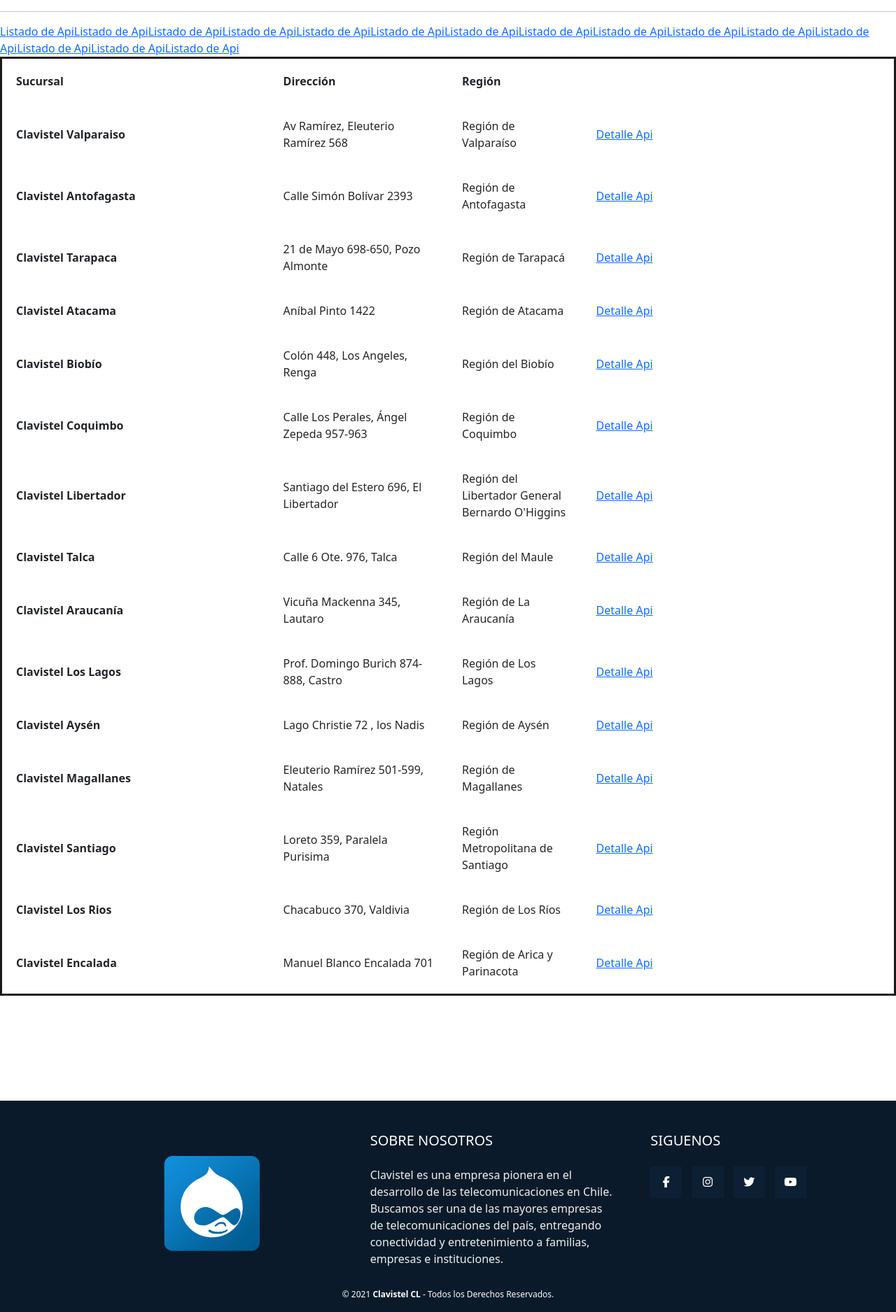
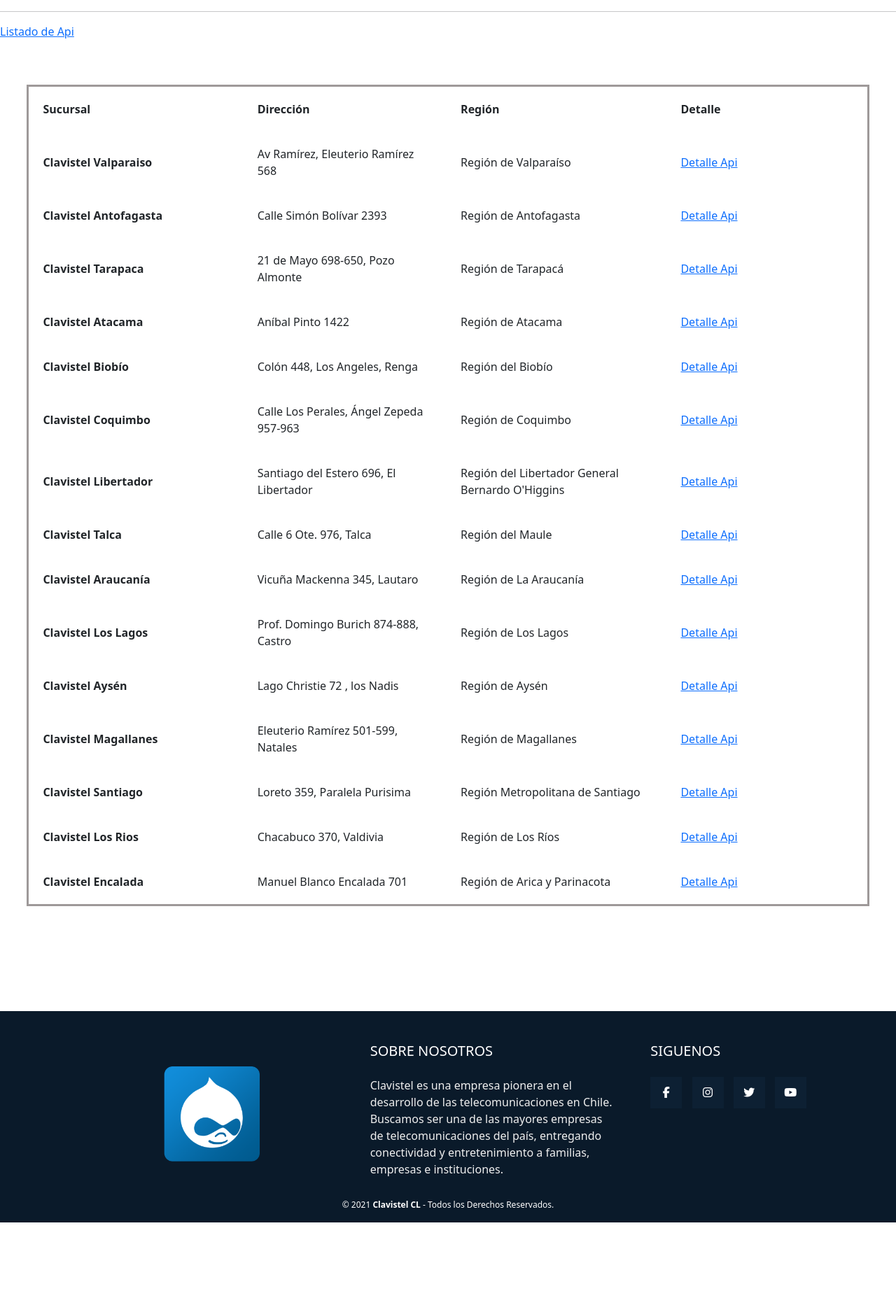
Before and after one commit to MarceloContrerasGonzalez/Clavistel, a Django app: page /ubicacion in a window 1280 px wide. Shown: the part 102-1977 px from the top of the page at 70% size. After the commit the page ends 1849 px from the top, so only its background shows below. Run offline with Django 4.2, Linux system fonts and the light colour scheme; data comes from the database, SQL or seed files in the repository; both versions use the stored data as it was after the commit; some libraries are stand-ins or nearby versions; some web fonts are replaced.

Commit message:
Arreglo css ubicacion/html

```diff
--- a/Clavistel/urls.py
+++ b/Clavistel/urls.py
@@ -20,7 +20,7 @@
 
 
 urlpatterns = [
-    path('admin/', admin.site.urls),
+    path('admin', admin.site.urls),
     path('', include('Telefonos.urls')),
     path('api/', include('rest_ubicacion.urls'))
 ]
--- a/Telefonos/static/Telefonos/css/style.css
+++ b/Telefonos/static/Telefonos/css/style.css
@@ -130,25 +130,25 @@
 table {
   table-layout: fixed;
   border-collapse: collapse;
-  border: 3px solid rgb(26, 26, 26);
-  margin: 0 auto;
+  border: 3px solid rgb(158, 153, 153);
+  margin: 5% 3%;
 
 }
 
 thead th:nth-child(1) {
-  width: 30%;
+  width: 10%;
 }
 
 thead th:nth-child(2) {
-  width: 20%;
+  width: 10%;
 }
 
 thead th:nth-child(3) {
-  width: 15%;
+  width: 10%;
 }
 
 thead th:nth-child(4) {
-  width: 35%;
+  width: 10%;
 }
 
 th, td {
@@ -685,6 +685,11 @@
         height: 100vh;
         padding: 3% 5%;
     }
+
+    table {
+        width: 100%;
+        margin: 0 auto;
+    }
 }
 
 @media screen and (min-width: 800px) {
--- a/rest_ubicacion/templates/rest_ubicacion/ubicacion.html
+++ b/rest_ubicacion/templates/rest_ubicacion/ubicacion.html
@@ -59,15 +59,16 @@
             <th scope="col">Sucursal</th>
             <th scope="col">Dirección</th>
             <th scope="col">Región</th>
+            <th scope="col">Detalle</th>
           </tr>
         </thead>
         <tbody>
+            <a href="{% url 'lista_sucursales'%}">Listado de Api</a>
             {% for suc in lista_Sucursal%}
             <tr>
               <th scope="row">{{suc.nombre_sucursal}}</th>
               <td>{{suc.direccion}}</td>
               <td>{{suc.region}}</td>
-              <a href="{% url 'lista_sucursales'%}">Listado de Api</a>
               <td><a href="{% url 'detalle_sucursal' suc.id_sucursal %}">Detalle Api</a></td>
             </tr>
             {% endfor%}
```
Also changed, not shown: db.sqlite3.
